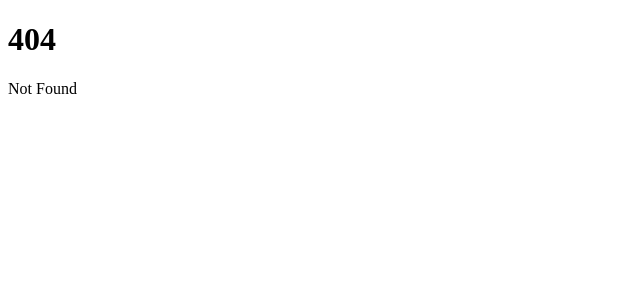
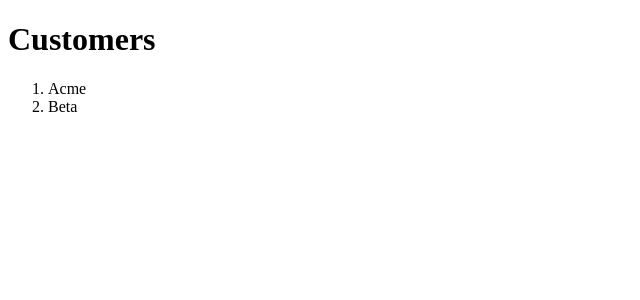
Before and after one commit to jmakeig/pipeline, a SvelteKit app: page /customers in a window 1280 px wide. Before the commit this address had no page. Shown: the top 300 px of the page, without its empty margins (0-640 px from the left). Built offline with nearby package versions, Linux system fonts and the light colour scheme.

Commit message:
Gets most basic end-to-end server rendering working.

```diff
--- a/src/routes/+page.svelte
+++ b/src/routes/+page.svelte
@@ -1,2 +1,2 @@
 <h1>Welcome to SvelteKit</h1>
-<p>Visit <a href="https://svelte.dev/docs/kit">svelte.dev/docs/kit</a> to read the documentation</p>
+<p><a href="customers">Customers</a></p>
--- /dev/null
+++ b/src/routes/customers/+page.server.js
@@ -0,0 +1,11 @@
+import { error } from '@sveltejs/kit';
+
+/** @type {import('./$types').PageServerLoad} */
+export async function load() {
+	try {
+		const customers = Promise.resolve([{ name: 'Acme' }, { name: 'Beta' }]);
+		return { customers };
+	} catch (err) {
+		error(500, 'Not found');
+	}
+}
--- /dev/null
+++ b/src/routes/customers/+page.svelte
@@ -0,0 +1,13 @@
+<script>
+	/** @type {import('./$types').PageData} */
+	export let data;
+</script>
+
+<h1>Customers</h1>
+{#await data.customers then customers}
+	<ol>
+		{#each customers as customer, index}
+			<li>{customer.name}</li>
+		{/each}
+	</ol>
+{/await}
--- /dev/null
+++ b/src/routes/customers/[name]/+page.js
@@ -0,0 +1,4 @@
+/** @type {import('./$types').PageLoad} */
+export async function load() {
+    return {};
+};
--- /dev/null
+++ b/src/routes/customers/[name]/+page.server.js
@@ -0,0 +1,4 @@
+/** @type {import('./$types').PageServerLoad} */
+export async function load() {
+    return {};
+};
--- /dev/null
+++ b/src/routes/customers/[name]/+page.svelte
@@ -0,0 +1,6 @@
+<script>
+    /** @type {import('./$types').PageData} */
+    export let data;
+</script>
+
+<p>asdf</p>
```
